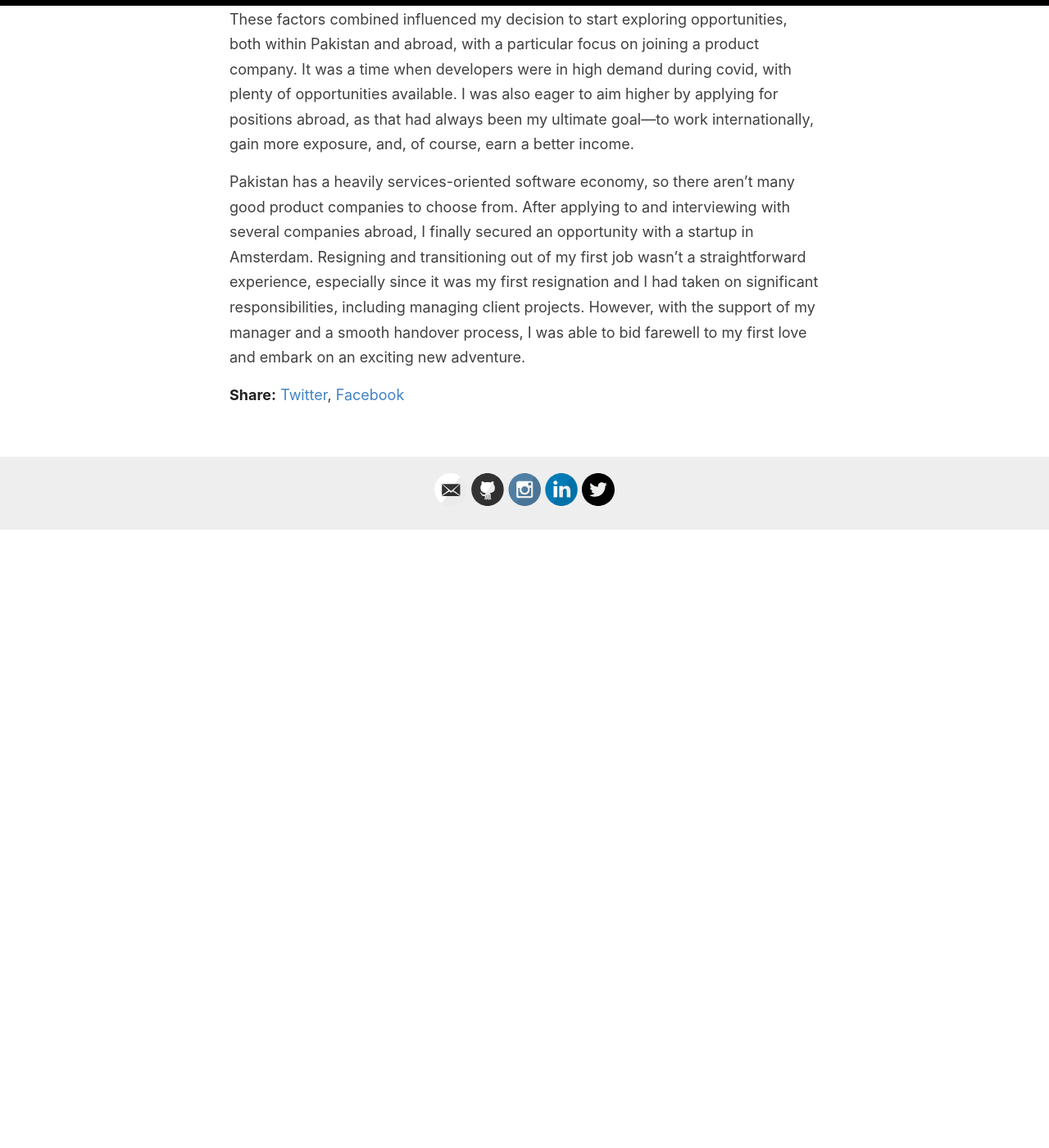
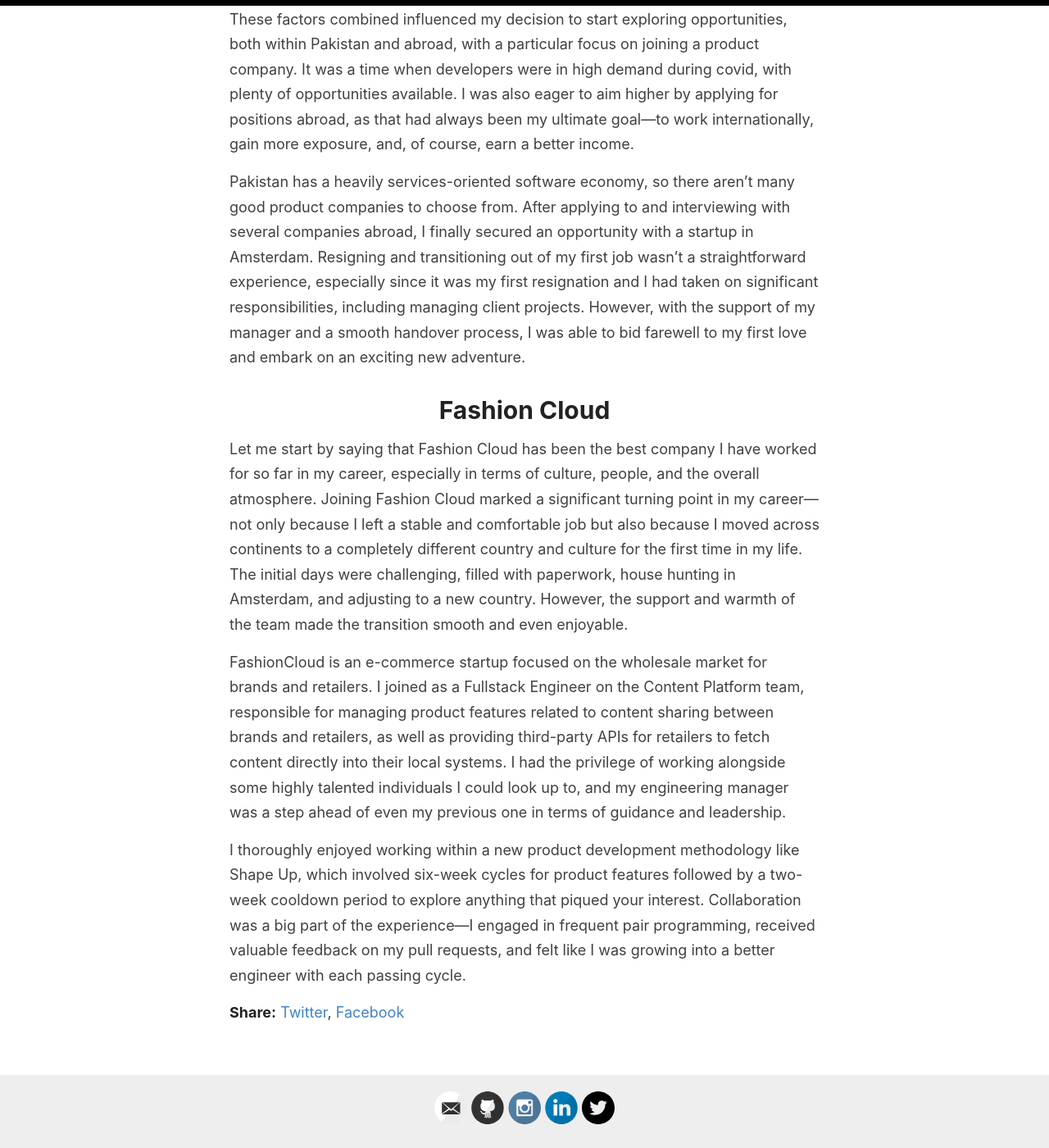
Before and after one commit to Ubaidbutt/ubaidbutt.github.io, a Jekyll site: the page built from _posts/2024-11-24-job-change.md, in a window 1280 px wide and 1400 px high, scrolled down 2021 px. Shown: the whole window at 82% size. Built offline with Jekyll 4.4.1, drawn with Linux system fonts in a browser that asks for light colours; before the commit the page ends 2668 px from its top, so only the background shows below that.

Commit message:
Added fashion cloud

```diff
--- a/_posts/2024-11-24-job-change.md
+++ b/_posts/2024-11-24-job-change.md
@@ -28,3 +28,10 @@
 These factors combined influenced my decision to start exploring opportunities, both within Pakistan and abroad, with a particular focus on joining a product company. It was a time when developers were in high demand during covid, with plenty of opportunities available. I was also eager to aim higher by applying for positions abroad, as that had always been my ultimate goal—to work internationally, gain more exposure, and, of course, earn a better income.
 
 Pakistan has a heavily services-oriented software economy, so there aren’t many good product companies to choose from. After applying to and interviewing with several companies abroad, I finally secured an opportunity with a startup in Amsterdam. Resigning and transitioning out of my first job wasn’t a straightforward experience, especially since it was my first resignation and I had taken on significant responsibilities, including managing client projects. However, with the support of my manager and a smooth handover process, I was able to bid farewell to my first love and embark on an exciting new adventure.
+
+# Fashion Cloud
+Let me start by saying that Fashion Cloud has been the best company I have worked for so far in my career, especially in terms of culture, people, and the overall atmosphere. Joining Fashion Cloud marked a significant turning point in my career—not only because I left a stable and comfortable job but also because I moved across continents to a completely different country and culture for the first time in my life. The initial days were challenging, filled with paperwork, house hunting in Amsterdam, and adjusting to a new country. However, the support and warmth of the team made the transition smooth and even enjoyable.
+
+FashionCloud is an e-commerce startup focused on the wholesale market for brands and retailers. I joined as a Fullstack Engineer on the Content Platform team, responsible for managing product features related to content sharing between brands and retailers, as well as providing third-party APIs for retailers to fetch content directly into their local systems. I had the privilege of working alongside some highly talented individuals I could look up to, and my engineering manager was a step ahead of even my previous one in terms of guidance and leadership.
+
+I thoroughly enjoyed working within a new product development methodology like Shape Up, which involved six-week cycles for product features followed by a two-week cooldown period to explore anything that piqued your interest. Collaboration was a big part of the experience—I engaged in frequent pair programming, received valuable feedback on my pull requests, and felt like I was growing into a better engineer with each passing cycle.
```
